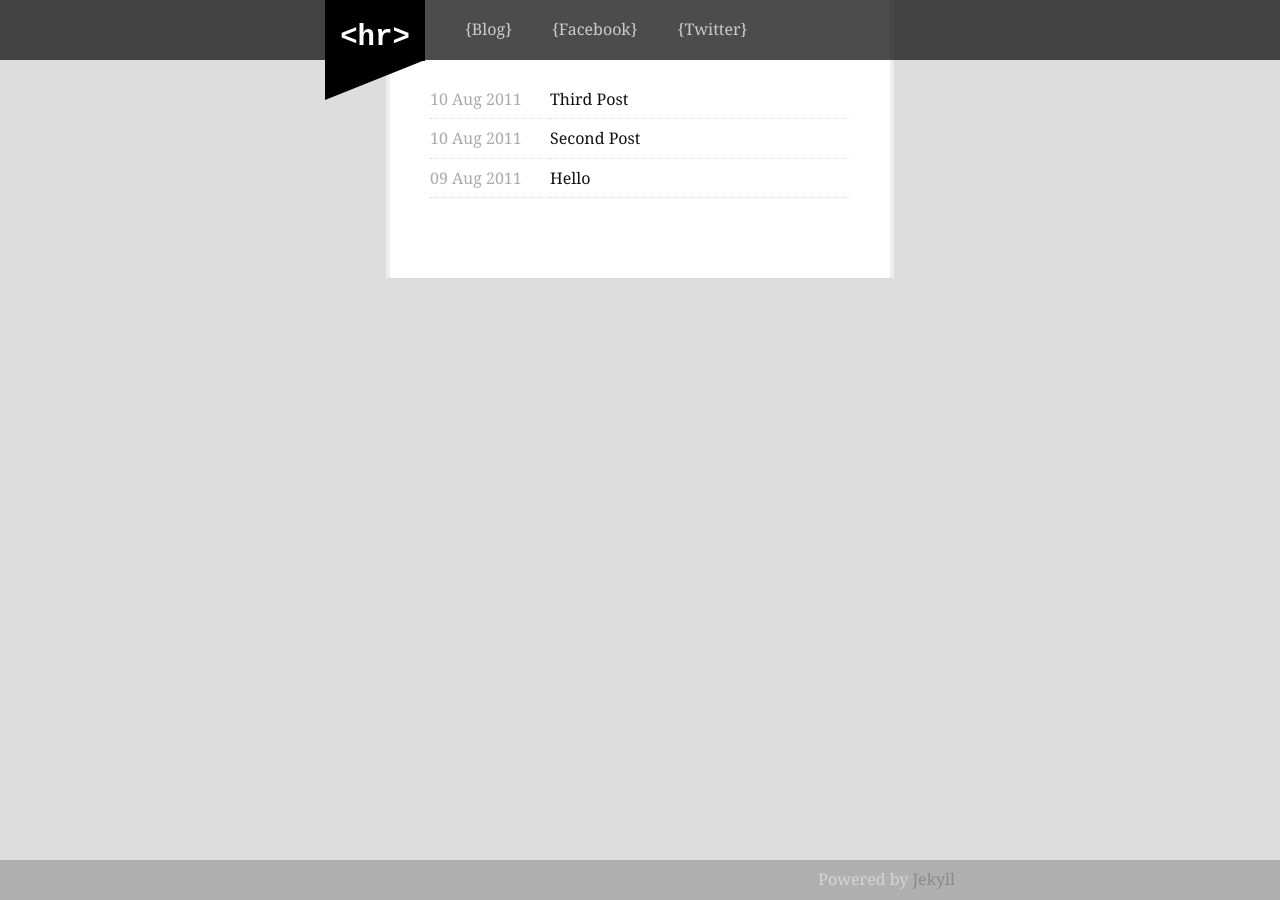
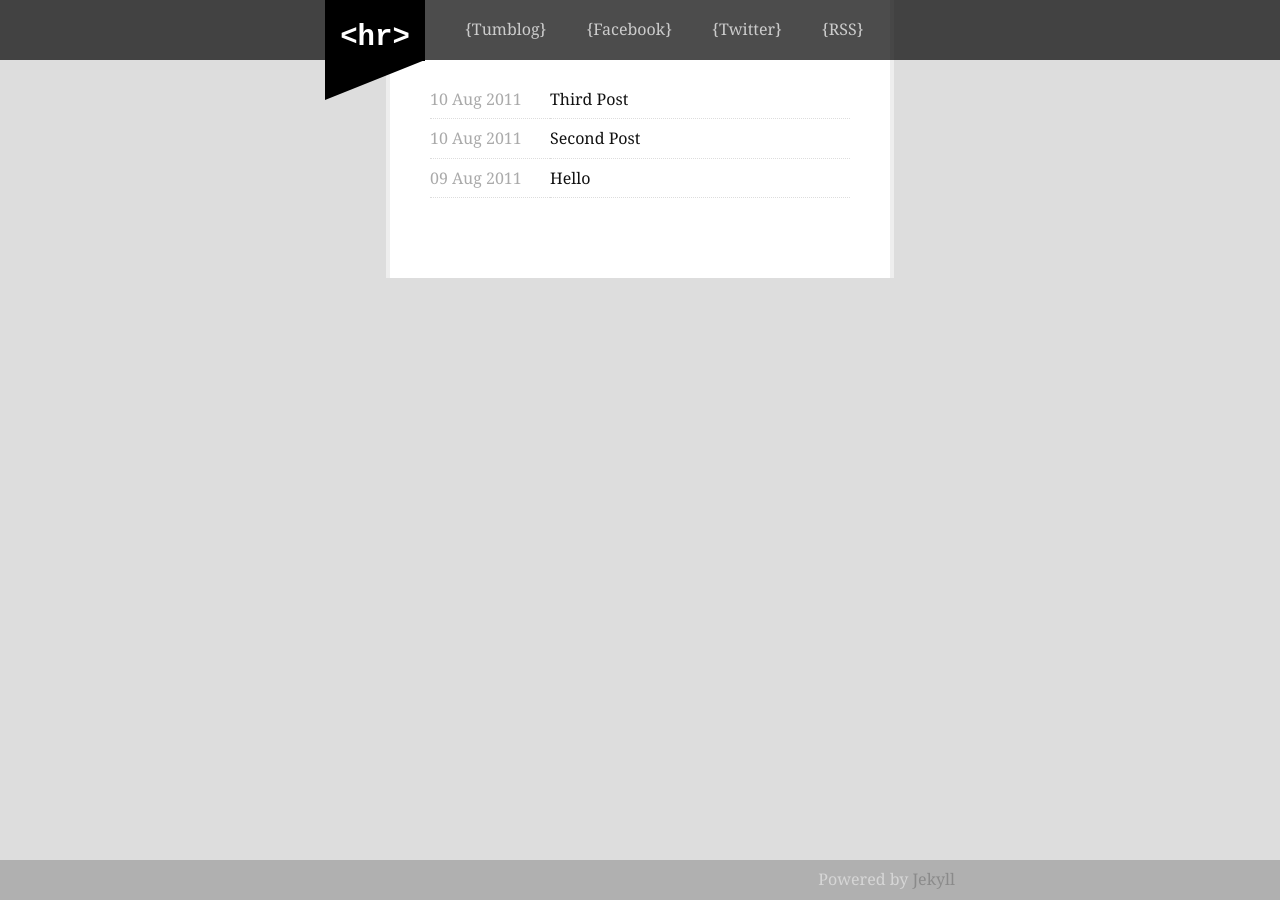
Before and after one commit to rizqyhi/blogazine-playground, a Jekyll site: the page built from index.html, in a window 1280 px wide. Built offline with Jekyll 4.4.1, drawn with Linux system fonts in a browser that asks for light colours.

Commit message:
add RSS nav

```diff
--- a/_layouts/default.html
+++ b/_layouts/default.html
@@ -21,9 +21,10 @@
 <h1><a href="/">&lt;hr&gt;</a></h1>
 <nav>
 <ul>
-<li><a href="http://hirizh.tumblr.com">Blog</a></li>
+<li><a href="http://hirizh.tumblr.com">Tumblog</a></li>
 <li><a href="http://www.facebook.com/rizqy22">Facebook</a></li>
 <li><a href="http://twitter.com/rizqy22">Twitter</a></li>
+<li><a href="">RSS</a></li>
 </ul>
 </nav>
 </div>
--- a/css/style.css
+++ b/css/style.css
@@ -83,7 +83,7 @@ body {font-size:100%;font-family:"Georgia",Times,serif;background:#ddd}
 #header h1 a:after {content:"";display:block;position:absolute;top:60px;width:0;height:0;border-top:20px solid #000;border-bottom:20px solid transparent; border-left:50px solid #000;border-right:50px solid transparent;-moz-transition: all 0.2s ease}
 #header h1 a:hover {padding-top:50px;color:#FFA800}
 #header h1 a:hover:after {top:90px}
-#header nav {margin:0 120px}
+#header nav {margin:0 0 0 120px}
 #header nav li a {display:block;padding:20px;float:left;color:#ccc}
 #header nav li a:before {content:"{"}
 #header nav li a:after {content:"}"}
```
